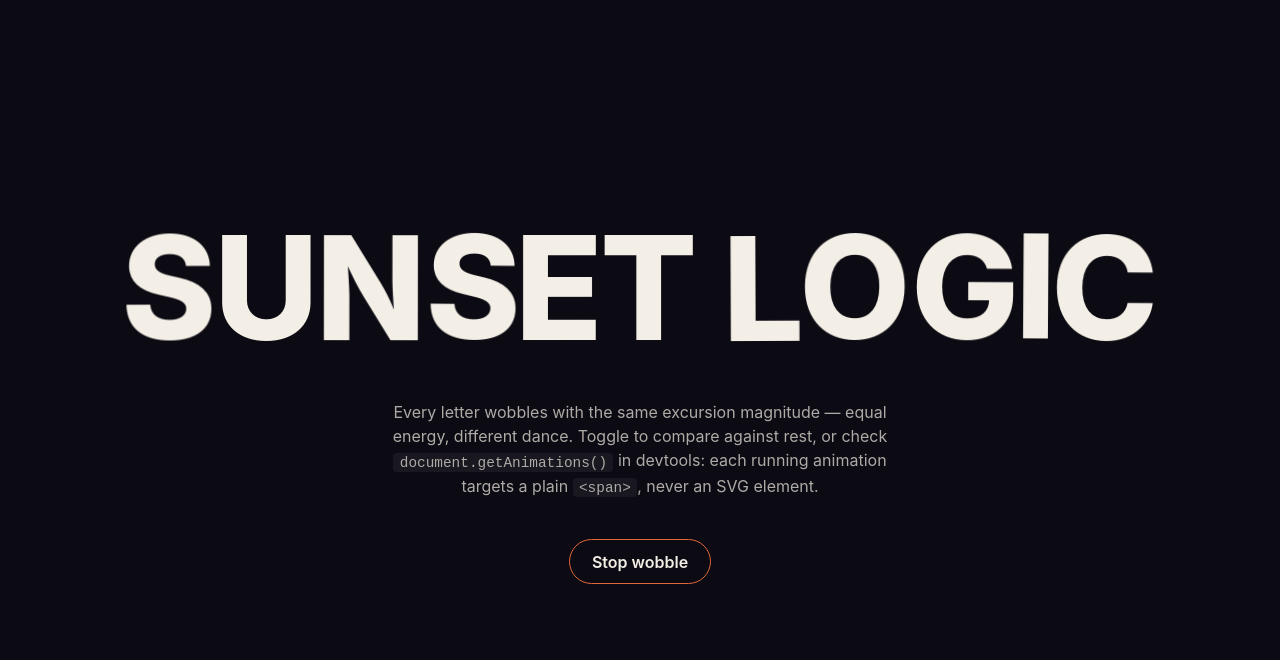
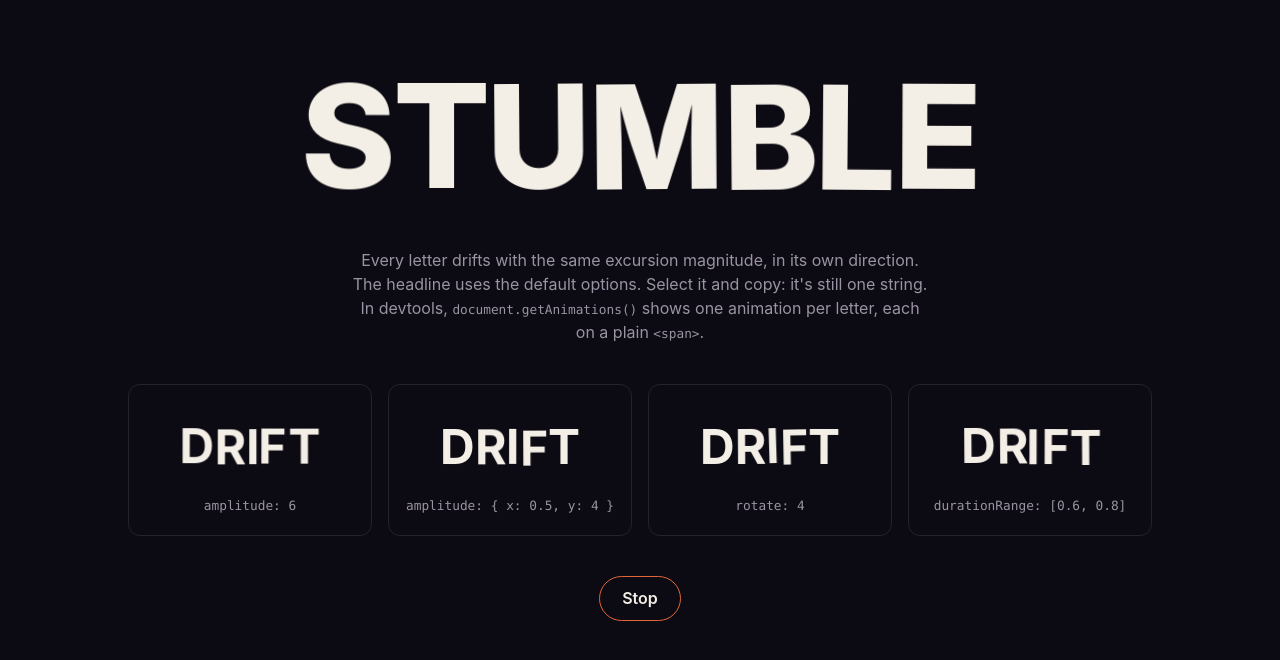
Before and after one commit to daydemir/stumble, a website: page demo/index.html in a window 1280 px wide. Drawn offline with Linux system fonts and the light colour scheme.

Commit message:
Fold in stumble-type and prepare stumble for public release
stumble takes over from stumble-type. Ported what stumble-type did better:
grapheme-cluster splitting, nowrap word wrappers, aria-label plus
aria-hidden letters, exact restore of the original child nodes, whitespace
runs, and a zero-dependency headless-Chrome test suite. Dropped the
duplicated CSS-keyframes engine and its extra API surface.

Cleanup: SVG elements now throw (lesson 2), will-change is released on
stop, the Safari <14 and no-window fallbacks are gone, and the README is
rewritten for public readers.

Co-Authored-By: Claude Opus 5.5 <noreply@anthropic.com>

```diff
--- a/demo/index.html
+++ b/demo/index.html
@@ -3,48 +3,64 @@
 <head>
 <meta charset="utf-8" />
 <meta name="viewport" content="width=device-width, initial-scale=1" />
-<title>stumble — letter wobble demo</title>
+<title>stumble demo</title>
 <style>
   :root {
     color-scheme: dark;
     --bg: #0c0a12;
     --fg: #f4efe6;
+    --dim: #9a93a3;
+    --line: #26212f;
     --accent: #e4653a;
   }
   * { box-sizing: border-box; }
-  html, body {
+  body {
     margin: 0;
-    min-height: 100%;
+    min-height: 100vh;
     background: var(--bg);
     color: var(--fg);
     font-family: -apple-system, BlinkMacSystemFont, "Segoe UI", Helvetica, Arial, sans-serif;
-  }
-  body {
     display: flex;
     flex-direction: column;
     align-items: center;
-    justify-content: center;
-    min-height: 100vh;
     gap: 2.5rem;
-    padding: 2rem;
+    padding: 4rem 1rem;
     text-align: center;
   }
   h1 {
-    font-size: clamp(3rem, 12vw, 9rem);
+    margin: 0;
+    font-size: clamp(3rem, 14vw, 9rem);
     font-weight: 800;
     letter-spacing: -0.02em;
-    margin: 0;
     line-height: 1;
   }
-  #headline span {
-    will-change: transform;
+  p {
+    margin: 0;
+    max-width: 36rem;
+    color: var(--dim);
+    line-height: 1.5;
   }
-  p.sub {
+  .grid {
+    width: min(64rem, 100%);
+    display: grid;
+    grid-template-columns: repeat(auto-fit, minmax(min(13rem, 100%), 1fr));
+    gap: 1rem;
+  }
+  .cell {
+    border: 1px solid var(--line);
+    border-radius: 12px;
+    padding: 2rem 1rem 1.25rem;
+    display: grid;
+    gap: 1.25rem;
+  }
+  .cell h2 {
     margin: 0;
-    max-width: 34rem;
-    opacity: 0.7;
-    font-size: 1rem;
-    line-height: 1.5;
+    font-size: clamp(2rem, 6vw, 3rem);
+    font-weight: 700;
+  }
+  code {
+    font: 0.8rem/1.5 ui-monospace, Menlo, monospace;
+    color: var(--dim);
   }
   button {
     font: inherit;
@@ -57,47 +73,58 @@
     cursor: pointer;
   }
   button:hover { background: rgba(228, 101, 58, 0.15); }
-  button[aria-pressed="false"] { opacity: 0.6; }
-  code {
-    background: rgba(255,255,255,0.08);
-    padding: 0.1rem 0.4rem;
-    border-radius: 4px;
-    font-size: 0.9em;
+  .reduced { display: none; color: var(--accent); }
+  @media (prefers-reduced-motion: reduce) {
+    .reduced { display: block; }
   }
 </style>
 </head>
 <body>
-  <h1 id="headline">SUNSET LOGIC</h1>
-  <p class="sub">
-    Every letter wobbles with the same excursion magnitude — equal energy,
-    different dance. Toggle to compare against rest, or check
-    <code>document.getAnimations()</code> in devtools: each running
-    animation targets a plain <code>&lt;span&gt;</code>, never an SVG
-    element.
+  <h1 data-stumble>STUMBLE</h1>
+  <p>
+    Every letter drifts with the same excursion magnitude, in its own
+    direction. The headline uses the default options. Select it and copy:
+    it's still one string. In devtools, <code>document.getAnimations()</code> shows one animation per
+    letter, each on a plain <code>&lt;span&gt;</code>.
   </p>
-  <button id="toggle" type="button" aria-pressed="true">Stop wobble</button>
+  <p class="reduced">
+    Reduce motion is on, so everything is still. Turn it off in your system
+    settings and the letters start moving without a reload.
+  </p>
+
+  <div class="grid">
+    <div class="cell">
+      <h2 data-stumble='{"amplitude": 6}'>DRIFT</h2>
+      <code>amplitude: 6</code>
+    </div>
+    <div class="cell">
+      <h2 data-stumble='{"amplitude": {"x": 0.5, "y": 4}}'>DRIFT</h2>
+      <code>amplitude: { x: 0.5, y: 4 }</code>
+    </div>
+    <div class="cell">
+      <h2 data-stumble='{"rotate": 4}'>DRIFT</h2>
+      <code>rotate: 4</code>
+    </div>
+    <div class="cell">
+      <h2 data-stumble='{"durationRange": [0.6, 0.8], "delayRange": [0, 0.3]}'>DRIFT</h2>
+      <code>durationRange: [0.6, 0.8]</code>
+    </div>
+  </div>
+
+  <button id="toggle" type="button" aria-pressed="true">Stop</button>
 
   <script type="module">
     import { stumble } from '../stumble.js';
 
-    const headline = document.getElementById('headline');
+    const controllers = [...document.querySelectorAll('[data-stumble]')].map((el) =>
+      stumble(el, JSON.parse(el.dataset.stumble || '{}')),
+    );
+
     const toggle = document.getElementById('toggle');
-
-    const controller = stumble(headline, {
-      amplitude: 3,
-      rotate: 0.6,
-    });
-
-    let active = true;
     toggle.addEventListener('click', () => {
-      active = !active;
-      if (active) {
-        controller.start();
-        toggle.textContent = 'Stop wobble';
-      } else {
-        controller.stop();
-        toggle.textContent = 'Start wobble';
-      }
+      const active = toggle.getAttribute('aria-pressed') !== 'true';
+      controllers.forEach((c) => (active ? c.start() : c.stop()));
+      toggle.textContent = active ? 'Stop' : 'Start';
       toggle.setAttribute('aria-pressed', String(active));
     });
   </script>
--- a/stumble.js
+++ b/stumble.js
@@ -1,223 +1,206 @@
 /**
- * stumble — equal-energy per-letter wobble, compositor-safe.
+ * stumble: equal-energy per-letter wobble, compositor-safe.
  *
- * Extracted from denizaydemir.com and sunsetlogic.com's hero. Splits text
- * into per-letter elements (or takes elements you already split, e.g. an
- * SVG mask-hole build) and drifts each one on its own WAAPI animation:
- * translate + rotate, four waypoints (rest, three poses, rest), infinite,
- * cancelled (not paused) under prefers-reduced-motion.
+ * Splits text into per-letter elements (or takes elements you already split,
+ * e.g. HTML wrappers over SVG mask holes) and drifts each one on its own Web
+ * Animations API animation: translate + rotate through rest, three poses and
+ * rest again, forever. Under prefers-reduced-motion the animations are
+ * cancelled, not paused.
  *
- * Zero dependencies. See README.md for the five hard-won engine lessons
- * this file encodes — read it before changing the animation shape.
+ * Zero dependencies. README.md explains the engine lessons this file encodes;
+ * read it before changing the animation shape.
  */
 
-/** @typedef {{
- *   amplitude?: number | { x: number, y: number },
+/** @typedef {{ x: number, y: number }} Ellipse */
+
+/**
+ * @typedef {{
+ *   amplitude?: number | Ellipse,
  *   rotate?: number,
  *   durationRange?: [number, number],
  *   delayRange?: [number, number],
  *   active?: boolean,
  *   respectReducedMotion?: boolean,
- * }} StumbleOptions */
+ * }} StumbleOptions
+ */
+
+/** @typedef {{ start(): void, stop(): void, destroy(): void }} StumbleController */
 
 const DEFAULTS = {
-  // The (ax, 2px) ellipse from the source site, generalized to a circle by
-  // default — pass { x, y } to reproduce an anisotropic fit.
-  amplitude: 2,
-  // Full rotation amplitude in degrees; every letter gets ±this, never less.
-  rotate: 0.5,
-  // Seconds. Randomized per letter so the word doesn't pulse in lockstep.
-  durationRange: [3.2, 4.8],
-  delayRange: [0, 1.6],
+  amplitude: 2, // px, radius of the pose ellipse; a number is a circle
+  rotate: 0.5, // deg, every pose gets exactly ±this
+  durationRange: [3.2, 4.8], // s, randomized once per letter
+  delayRange: [0, 1.6], // s, randomized once per letter
   active: true,
   respectReducedMotion: true,
 };
 
-function resolveAmplitude(a) {
-  if (typeof a === 'number') return { x: a, y: a };
-  return { x: a.x, y: a.y };
-}
+const REDUCED_MOTION = '(prefers-reduced-motion: reduce)';
+const graphemes = new Intl.Segmenter(undefined, { granularity: 'grapheme' });
 
-function randRange([min, max]) {
-  return min + Math.random() * (max - min);
+const randRange = ([min, max]) => min + Math.random() * (max - min);
+
+/**
+ * Lesson 1, equal energy: every pose sits ON the amplitude ellipse at a random
+ * angle, and rotation is the full amplitude with a random sign. Randomizing
+ * magnitude instead reads as the word wobbling harder toward its end.
+ *
+ * @param {Ellipse} amplitude
+ * @param {number} rotate
+ */
+function pose(amplitude, rotate) {
+  const angle = Math.random() * Math.PI * 2;
+  const sign = Math.random() < 0.5 ? -1 : 1;
+  return [amplitude.x * Math.cos(angle), amplitude.y * Math.sin(angle), rotate * sign];
 }
 
 /**
- * Lesson 1 (equal-energy poses): every letter gets the SAME excursion
- * magnitude. The pose sits ON the amplitude ellipse at a random angle, and
- * rotation is always the full amplitude with a random sign — never a
- * uniform-random magnitude. Randomizing magnitude instead of angle/sign
- * reads to a human as the word wobbling harder toward its end, because
- * later letters end up with larger draws on average by pure chance run
- * after run; equal energy removes that tell.
+ * Lesson 5, the timing recipe: rest, three equal-energy poses, rest, each
+ * segment eased in-out.
+ *
+ * @param {Ellipse} amplitude
+ * @param {number} rotate
  */
-function pose(amplitude, rotate) {
-  const angle = Math.random() * Math.PI * 2;
-  const x = amplitude.x * Math.cos(angle);
-  const y = amplitude.y * Math.sin(angle);
-  const r = rotate * (Math.random() < 0.5 ? -1 : 1);
-  return [x, y, r];
-}
-
-/**
- * Four waypoints — rest, three equal-energy poses, rest — each segment
- * eased in-out. This is the shape a fixed-tick fallback clock also has to
- * reproduce (see README lesson 5): the same cadence, just continuous time
- * instead of a tick grid.
- */
-function buildKeyframes(amplitude, rotate) {
-  const REST = [0, 0, 0];
-  const waypoints = [REST, pose(amplitude, rotate), pose(amplitude, rotate), pose(amplitude, rotate), REST];
+function keyframes(amplitude, rotate) {
+  const rest = [0, 0, 0];
+  const waypoints = [rest, pose(amplitude, rotate), pose(amplitude, rotate), pose(amplitude, rotate), rest];
   return waypoints.map(([x, y, r]) => ({
     transform: `translate(${x.toFixed(3)}px, ${y.toFixed(3)}px) rotate(${r.toFixed(3)}deg)`,
     easing: 'ease-in-out',
   }));
 }
 
-function animateLetter(el, options) {
-  const amplitude = resolveAmplitude(options.amplitude);
-  const duration = randRange(options.durationRange) * 1000;
-  const delay = randRange(options.delayRange) * 1000;
-  // will-change promotes the element to its own compositor layer up front,
-  // rather than letting the browser decide mid-animation.
-  el.style.willChange = 'transform';
-  return el.animate(buildKeyframes(amplitude, options.rotate), {
-    duration,
-    delay,
-    iterations: Infinity,
-    fill: 'none', // rest means REST — see Lesson 5 / reduced motion below.
-  });
-}
-
 /**
  * Drive an already-split set of per-letter elements.
  *
- * This is the primitive both `stumble()` and the SVG-mask-hole case (e.g.
- * a knockout hero where "letters" are HTML wrapper divs positioned over
- * mask holes, not the mask content itself — see README) build on.
- *
- * IMPORTANT (Lesson 2): pass plain HTML elements, never an SVG element —
- * not even a root <svg>. Blink will not run a transform animation
- * targeting an SVG element on the compositor; it silently falls back to
- * ticking the animation on the main thread every vsync. If your letters
- * are SVG mask holes, wrap each one in a plain HTML div, position that div
- * over the hole, and animate the div.
+ * Lesson 2: only plain HTML elements stay on the compositor. Blink silently
+ * ticks a transform animation on an SVG element on the main thread every
+ * frame, so SVG elements are rejected. Wrap SVG letters in an HTML div and pass
+ * the divs.
  *
  * @param {Iterable<HTMLElement>} els
  * @param {StumbleOptions} [opts]
+ * @returns {StumbleController}
  */
 export function stumbleElements(els, opts = {}) {
   const options = { ...DEFAULTS, ...opts };
+  const amplitude =
+    typeof options.amplitude === 'number' ? { x: options.amplitude, y: options.amplitude } : options.amplitude;
   const elements = Array.from(els);
-  const mql = typeof window !== 'undefined' && window.matchMedia
-    ? window.matchMedia('(prefers-reduced-motion: reduce)')
-    : null;
-
-  let anims = [];
-  let userActive = options.active !== false;
-
-  function reduced() {
-    return options.respectReducedMotion && !!mql && mql.matches;
+  for (const el of elements) {
+    if (!(el instanceof HTMLElement)) throw new TypeError('stumbleElements: every element must be an HTMLElement');
   }
 
-  function build() {
-    anims = elements.map((el) => animateLetter(el, options));
-  }
+  const reducedMotion = matchMedia(REDUCED_MOTION);
+  let active = options.active;
+  /** @type {Animation[]} */
+  let animations = [];
 
   /**
-   * Lesson 5 (reduced motion cancels, never pauses): fill: 'none' means a
-   * cancelled animation snaps its element straight back to the untransformed
-   * rest pose. Pausing instead would freeze every letter mid-drift — a
-   * typo, not a rest state — until motion is re-enabled.
+   * Lesson 5: cancel, never pause. With fill 'none' a cancelled animation
+   * snaps its letter back to rest; a paused one freezes mid-drift.
    */
   function teardown() {
-    anims.forEach((a) => a.cancel());
-    anims = [];
+    animations.forEach((animation) => animation.cancel());
+    animations = [];
+    elements.forEach((el) => {
+      el.style.willChange = '';
+    });
   }
 
   function apply() {
-    if (!userActive || reduced()) {
+    if (!active || (options.respectReducedMotion && reducedMotion.matches)) {
       teardown();
       return;
     }
-    if (!anims.length) build();
+    if (animations.length) return;
+    animations = elements.map((el) => {
+      // Promote each letter to its own layer up front, not mid-animation.
+      el.style.willChange = 'transform';
+      return el.animate(keyframes(amplitude, options.rotate), {
+        duration: randRange(options.durationRange) * 1000,
+        delay: randRange(options.delayRange) * 1000,
+        iterations: Infinity,
+        fill: 'none',
+      });
+    });
   }
 
-  function onReducedChange() {
-    apply();
-  }
-  if (mql) {
-    if (mql.addEventListener) mql.addEventListener('change', onReducedChange);
-    else if (mql.addListener) mql.addListener(onReducedChange); // Safari <14
-  }
-
+  reducedMotion.addEventListener('change', apply);
   apply();
 
   return {
     start() {
-      userActive = true;
+      active = true;
       apply();
     },
     stop() {
-      userActive = false;
-      teardown();
+      active = false;
+      apply();
     },
     destroy() {
+      reducedMotion.removeEventListener('change', apply);
       teardown();
-      if (mql) {
-        if (mql.removeEventListener) mql.removeEventListener('change', onReducedChange);
-        else if (mql.removeListener) mql.removeListener(onReducedChange);
-      }
-      elements.forEach((el) => {
-        el.style.willChange = '';
-      });
     },
   };
 }
 
 /**
- * Split an element's text into per-letter inline-block spans (preserving
- * spaces as plain text nodes, so word wrapping and selection still work
- * roughly as expected) and drive them with stumbleElements().
+ * Split an element's text into per-letter spans and drive them with
+ * stumbleElements().
  *
- * The element's existing children are replaced; destroy() restores the
- * original innerHTML.
+ * Letters are split by grapheme cluster, so combining marks and emoji
+ * sequences stay whole. Each word is a nowrap span, so a line never breaks
+ * mid-word, and whitespace stays as plain text nodes. The split spans are
+ * aria-hidden and the element gets the text as its aria-label (unless it
+ * already has one), so screen readers hear the word, not its letters. The
+ * letters remain real text in document order, so selection and copy still
+ * yield the original string.
+ *
+ * Child markup is flattened to text while active; destroy() puts the original
+ * child nodes and aria-label back.
  *
  * @param {HTMLElement} el
  * @param {StumbleOptions} [opts]
+ * @returns {StumbleController}
  */
 export function stumble(el, opts = {}) {
-  const originalHTML = el.innerHTML;
+  const originalNodes = Array.from(el.childNodes);
+  const ownsLabel = !el.hasAttribute('aria-label');
   const text = el.textContent;
+  /** @type {HTMLSpanElement[]} */
+  const letters = [];
 
-  el.textContent = '';
-  const frag = document.createDocumentFragment();
-  const letterEls = [];
+  const pieces = text
+    .split(/(\s+)/)
+    .filter(Boolean)
+    .map((chunk) => {
+      if (/^\s/.test(chunk)) return document.createTextNode(chunk);
+      const word = document.createElement('span');
+      word.setAttribute('aria-hidden', 'true');
+      word.style.whiteSpace = 'nowrap';
+      for (const { segment } of graphemes.segment(chunk)) {
+        const letter = document.createElement('span');
+        // Transforms don't apply to non-replaced inline boxes.
+        letter.style.display = 'inline-block';
+        letter.textContent = segment;
+        word.append(letter);
+        letters.push(letter);
+      }
+      return word;
+    });
 
-  for (const ch of text) {
-    if (ch === ' ') {
-      // A plain space text node, not a span: keeps word-wrap and selection
-      // behaving normally, and a single literal space between inline-block
-      // siblings renders as one space (standard letter-splitting technique).
-      frag.appendChild(document.createTextNode(' '));
-      continue;
-    }
-    const span = document.createElement('span');
-    span.textContent = ch;
-    span.style.display = 'inline-block';
-    frag.appendChild(span);
-    letterEls.push(span);
-  }
+  if (ownsLabel) el.setAttribute('aria-label', text.replace(/\s+/g, ' ').trim());
+  el.replaceChildren(...pieces);
 
-  el.appendChild(frag);
-
-  const controller = stumbleElements(letterEls, opts);
+  const controller = stumbleElements(letters, opts);
 
   return {
     ...controller,
     destroy() {
       controller.destroy();
-      el.innerHTML = originalHTML;
+      el.replaceChildren(...originalNodes);
+      if (ownsLabel) el.removeAttribute('aria-label');
     },
   };
 }
```
Also changed, not shown: package.json (added, +14 -0 lines), test/index.html (added, +23 -0 lines), test/run.mjs (added, +113 -0 lines), test/suite.js (added, +185 -0 lines), README.md.
